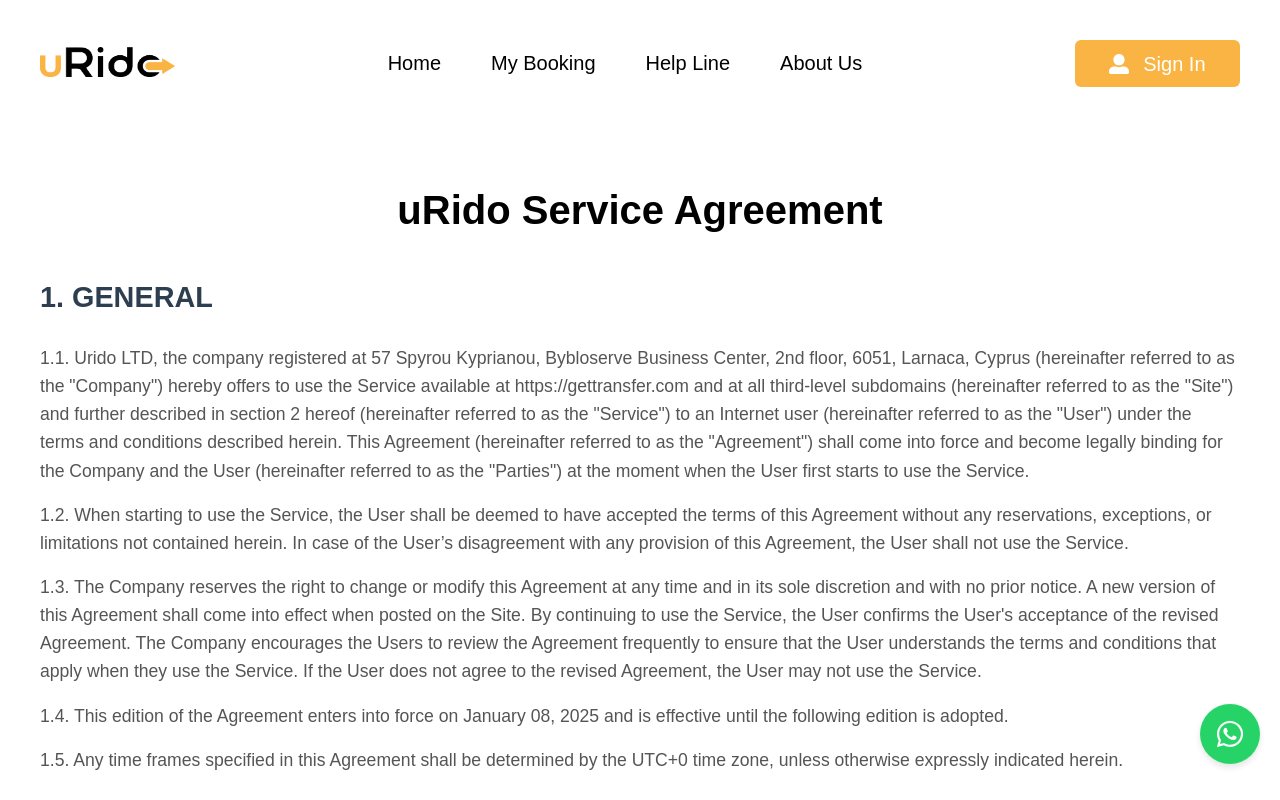
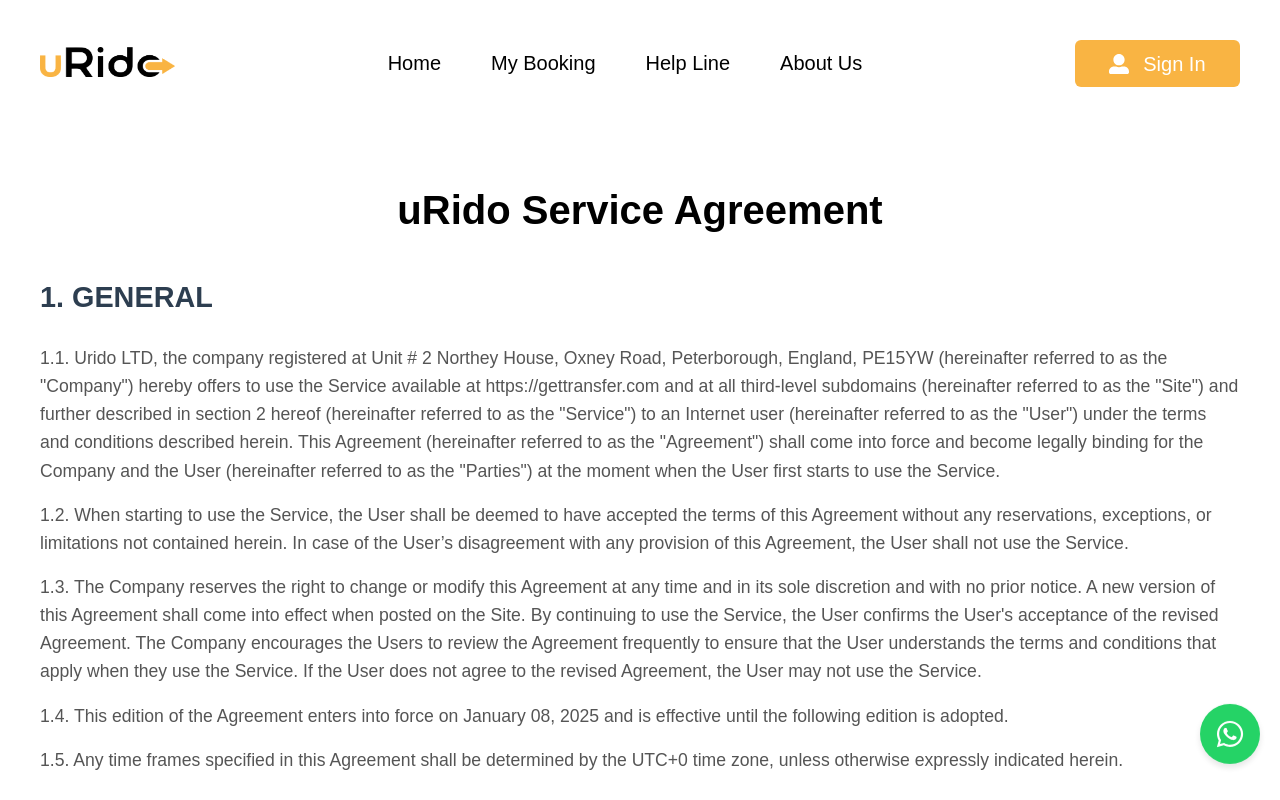
Before and after one commit to letsoutsource/urido-frontend, a Next.js app: page /serviceAgreement in a window 1280 px wide. Shown: the top 800 px of the page. Built offline with nearby package versions, Linux system fonts and the light colour scheme.

Commit message:
address changed in service-agreement

```diff
--- a/src/app/serviceAgreement/page.js
+++ b/src/app/serviceAgreement/page.js
@@ -8,18 +8,17 @@
       <div className="section">
         <h2>1. GENERAL</h2>
         <p>
-          1.1. Urido LTD, the company registered at 57 Spyrou Kyprianou,
-          Bybloserve Business Center, 2nd floor, 6051, Larnaca, Cyprus
-          (hereinafter referred to as the "Company") hereby offers to use the
-          Service available at https://gettransfer.com and at all third-level
-          subdomains (hereinafter referred to as the "Site") and further
-          described in section 2 hereof (hereinafter referred to as the
-          "Service") to an Internet user (hereinafter referred to as the "User")
-          under the terms and conditions described herein. This Agreement
-          (hereinafter referred to as the "Agreement") shall come into force and
-          become legally binding for the Company and the User (hereinafter
-          referred to as the "Parties") at the moment when the User first starts
-          to use the Service.
+          1.1. Urido LTD, the company registered at Unit # 2 Northey House,
+          Oxney Road, Peterborough, England, PE15YW (hereinafter referred to as
+          the "Company") hereby offers to use the Service available at
+          https://gettransfer.com and at all third-level subdomains (hereinafter
+          referred to as the "Site") and further described in section 2 hereof
+          (hereinafter referred to as the "Service") to an Internet user
+          (hereinafter referred to as the "User") under the terms and conditions
+          described herein. This Agreement (hereinafter referred to as the
+          "Agreement") shall come into force and become legally binding for the
+          Company and the User (hereinafter referred to as the "Parties") at the
+          moment when the User first starts to use the Service.
         </p>
         <p>
           1.2. When starting to use the Service, the User shall be deemed to
```
Also changed, not shown: src/app/components/homePageComponents/homeSection/bookingCard/chooseVehicleCard/vehicleCard/vehicleCard.css (+6 -6 lines).
